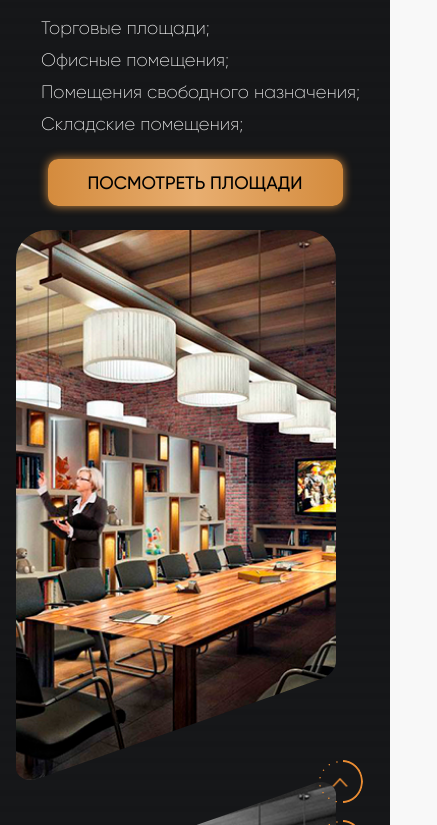
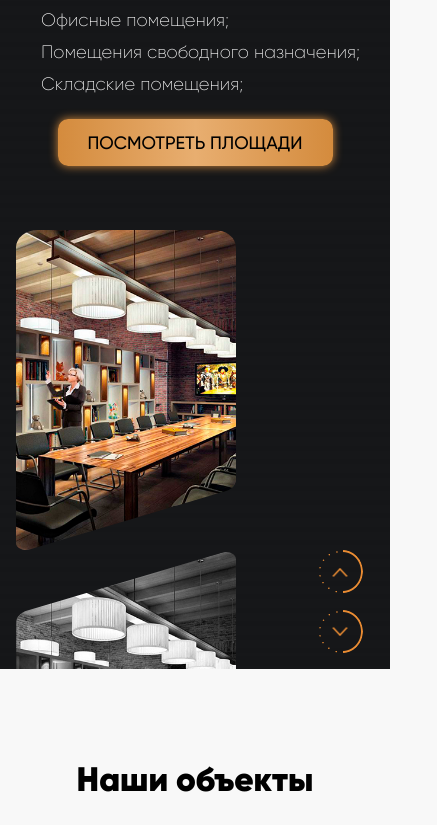
Before and after one commit to igorkrosh/-guepard-layout, a plain HTML site: page index.html in a window 390 px wide. Shown: the part 421-1246 px from the top of the page, 437 px wide, since content can reach past the window. Drawn offline with Linux system fonts and the light colour scheme.

Commit message:
Responce <576px

```diff
--- a/assets/css/responce.css
+++ b/assets/css/responce.css
@@ -448,6 +448,11 @@
         margin-top: 50px;
     }
 
+    .vercital-slider .slide-item-wrapper
+    {
+        width: 510px!important;
+    }
+
 /*
     .area-item .slick-list
     {
@@ -461,3 +466,175 @@
     }
 */
 }
+
+@media (max-width: 576px)
+{
+    .we-buy
+    {
+        padding: 90px 15px;
+    }
+
+    .title
+    {
+        font-size: 34px;
+    }
+
+    .vercital-slider .slide-item-wrapper .image-pattern img
+    {
+        width: 220px;
+        height: 320px;
+    }
+
+    .filter .form-group-range
+    {
+        flex-direction: column;
+    }
+
+    .form-group-range span
+    {
+        margin: 10px 0;
+    }
+
+    .vercital-slider .slide-item-wrapper
+    {
+        width: 240px;
+    }
+
+    .navbar .navbar-brand img
+    {
+        height: 65px;
+    }
+
+    .contacts-phone a
+    {
+        font-size: 14px;
+    }
+
+    .contacts-phone
+    {
+        padding-left: 25px;
+    }
+
+    .navbar
+    {
+        padding: 0;
+    }
+
+    .contacts-phone::after
+    {
+        top: 18%;
+    }
+
+    .vercital-slider .slide-description
+    {
+        padding-top: 80px;
+    }
+
+    .vercital-slider .slide-description .btn-gold
+    {
+        padding: 10px 30px;
+    }
+
+    .vercital-slider .slide-item-wrapper
+    {
+        margin-left: 0;
+    }
+
+    .image-pattern
+    {
+        height: 420px;
+    }
+
+    .vercital-slider .slide-item-wrapper
+    {
+        height: 440px;
+    }
+
+    .vercital-slider .slide-nav
+    {
+        right: 0px;
+    }
+
+    .navbar.always-top .contacts-phone
+    {
+        padding-right: 0;
+    }
+
+    .navbar.always-top .contacts-phone a
+    {
+        font-size: 14px;
+    }
+
+    .navbar.always-top .navbar-brand img
+    {
+        height: 55px;
+    }
+
+    .area-item .image-wrapper .image img
+    {
+        height: 180px;
+    }
+
+    .scrollbar-outer
+    {
+        height: auto;
+
+    }
+
+    .scrollbar-outer > .scroll-content.scroll-scrolly_visible
+    {
+        max-height: none!important;
+    }
+
+    footer .contacts-phone
+    {
+        flex-direction: column;
+    }
+
+    footer .adress
+    {
+        text-align: left;
+        margin-top: 15px;
+    }
+
+    footer .adress:after
+    {
+        top: 14px;
+    }
+
+    footer .container
+    {
+        justify-content: center;
+    }
+
+    footer .contacts-phone
+    {
+        width: 100%;
+    }
+
+    footer .contacts-phone::after
+    {
+        top: 10px;
+    }
+
+    footer .contacts-phone a
+    {
+        margin: 0;
+        font-size: 15px;
+    }
+
+    .vercital-slider .slide-item-wrapper
+    {
+        width: auto!important;
+    }
+
+    .vercital-slider .slide-item-wrapper .slide-item
+    {
+        width: 270px!important;
+    }
+
+    .external-scroll_y.scroll-scrolly_visible, .external-scroll_y.scroll-y.active
+    {
+        display: none;
+    }
+}
--- a/assets/css/style.css
+++ b/assets/css/style.css
@@ -1040,3 +1040,8 @@ footer .salut-promo
     pointer-events: none;
     left: -500px;
 }
+
+.tab-content
+{
+    overflow-x: hidden;
+}
--- a/assets/js/main.js
+++ b/assets/js/main.js
@@ -35,10 +35,11 @@ function SetVerticalSlider()
         rows: 0,
         responsive: [
             {
-                breakpoint: 768,
+                breakpoint: 769,
                 settings:
                 {
-                    centerMode: true
+                    centerMode: true,
+
                 }
             }
         ]
@@ -92,7 +93,7 @@ function SetAreaItemsSlick()
                 }
             },
             {
-                breakpoint: 768,
+                breakpoint: 769,
                 settings:
                 {
                     vertical: false,
@@ -184,7 +185,18 @@ function SetPlusesSlick()
                     autoplay: true,
 
                 }
-
+            },
+            {
+                breakpoint: 576,
+                settings:
+                {
+                    slidesToShow: 1,
+                    slidesToScroll: 1,
+                    rows: 1,
+                    arrows: false,
+                    autoplay: true,
+                    dots:true,
+                }
             }
         ]
     })
```
